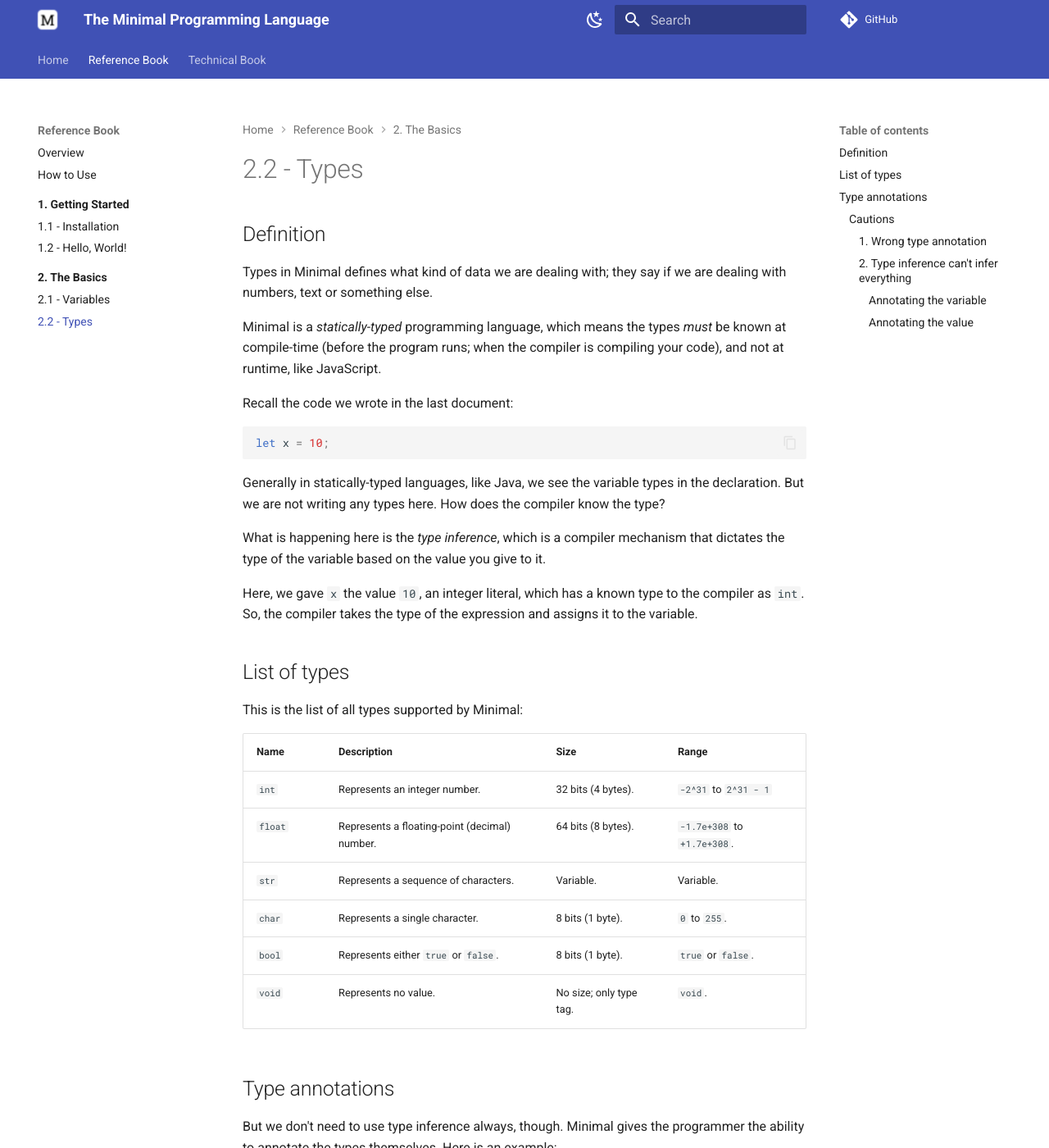
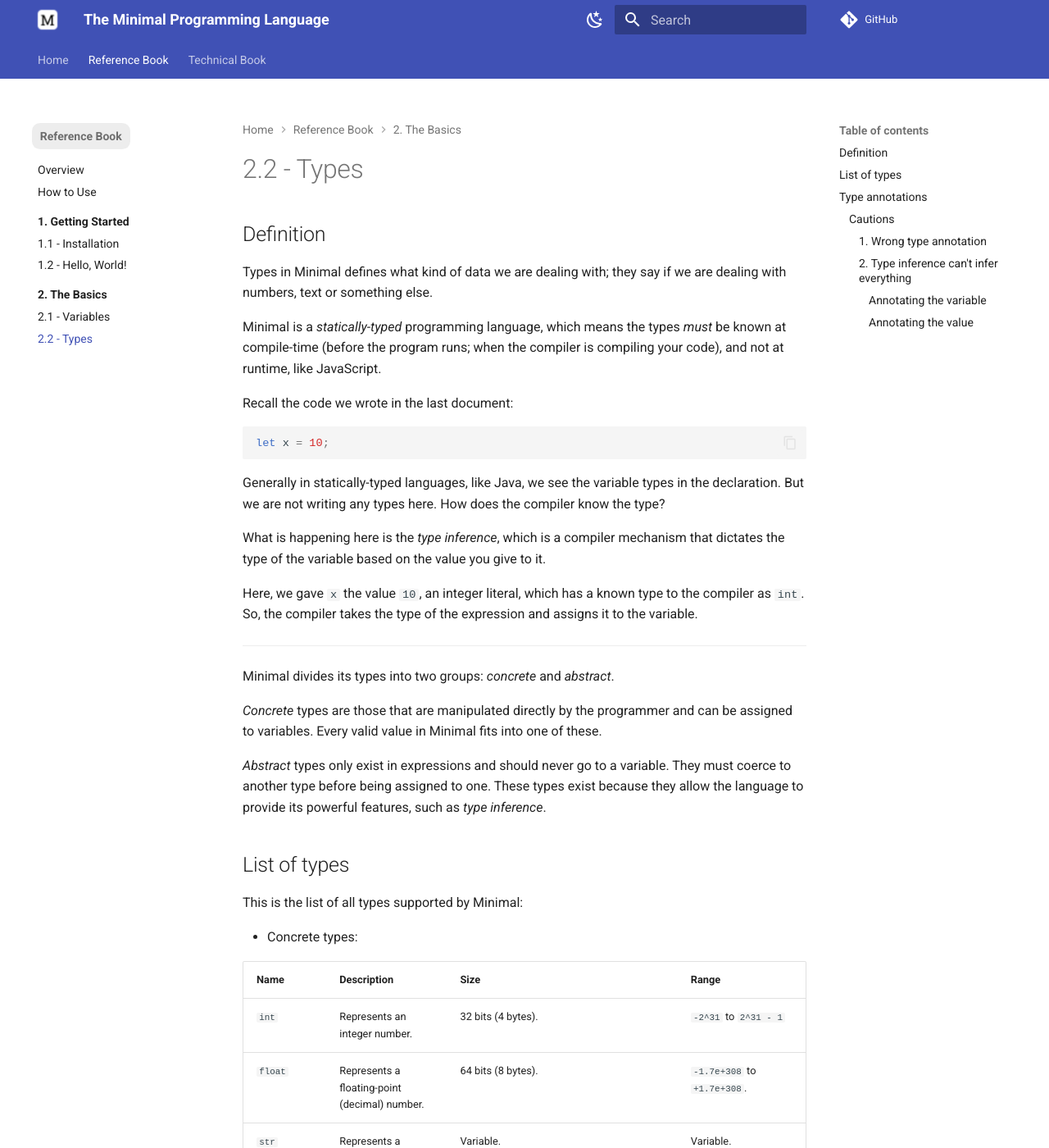
Before and after one commit to JuniorBecari10/minimal, an MkDocs documentation site: the page built from docs/docs/reference/2-the-basics/2.2-types.md, in a window 1280 px wide and 1400 px high. Shown: the whole window at 82% size. Built offline with MkDocs 1.6.1 and Material for MkDocs 9.7.7, drawn with Linux system fonts in a browser that asks for light colours; comment, search, counter and statistics services are not loaded; some of the changed text lies outside the part shown.

Commit message:
feat (docs): write more documentation and add index.html for GitHub Pages

````diff
--- a/docs/docs/reference/2-the-basics/2.2-types.md
+++ b/docs/docs/reference/2-the-basics/2.2-types.md
@@ -23,9 +23,21 @@ of the variable based on the value you give to it.
 Here, we gave `x` the value `10`, an integer literal, which has a known type to the compiler as `int`. <br />
 So, the compiler takes the type of the expression and assigns it to the variable.
 
+---
+
+Minimal divides its types into two groups: _concrete_ and _abstract_.
+
+_Concrete_ types are those that are manipulated directly by the programmer and can be assigned to variables.
+Every valid value in Minimal fits into one of these.
+
+_Abstract_ types only exist in expressions and should never go to a variable. They must coerce to another type before being assigned to one.
+These types exist because they allow the language to provide its powerful features, such as _type inference_.
+
 ## List of types
 
 This is the list of all types supported by Minimal:
+
+- Concrete types:
 
 Name|Description|Size|Range
 ---|---|---|---
@@ -35,6 +47,24 @@ Name|Description|Size|Range
 `char`|Represents a single character.|8 bits (1 byte).|`0` to `255`.
 `bool`|Represents either `true` or `false`.|8 bits (1 byte).|`true` or `false`.
 `void`|Represents no value.|No size; only type tag.|`void`.
+`T?` (optional)|Represents a type that may not have a value.|Same as `T`.|Same as `T`, plus `nil`.
+`fn` (function)|Represents a function or a closure with the specified argument and return types.|Enough to fit the name, the chunk of code (see [chunk] in the technical book) and the number of arguments (arity), or just the size of a pointer plus the arity if it points to a native function; actual size depends on the implementation and the platform.|All valid functions and closures.
+`range<T>`|Represents a range or an interval of numbers or characters.|Size of `T` * 3, plus the size of `bool`.|Any combination of the supported types (`int`, `float` and `char`), both inclusive and not.
+
+- Abstract types:
+
+Name|Description|Size|Range|Types it can coerce to
+---|---|---|---|---
+`untyped nil`|Represents no value, in a context of optionals.|No size; only type tag.|`nil`.|Any optional type (`T?`).
+`_` (unknown)|Represents a type that is yet to be inferred. It should never go to a variable.|No runtime representation.|No range.|Any type.
+
+> Why `any` isn't there?
+> `any` is a type in many statically-typed programming languages that aims to represent any possible value in the language.
+> By allowing so, the language's type checker would need to be disabled in order to allow such a thing.
+> By disabling the type checker, a _runtime_ checker would be needed, which a conforming implementation for Minimal doesn't need to have,
+> because the compiler should handle all the type checking.
+> We could restrict the any type to only be written to, but not read from, unless a type conversion is made. But for now, such mechanism
+> haven't showed necessary. But maybe for a future release, some kind of `any` may be included.
 
 ## Type annotations
 
@@ -72,8 +102,7 @@ TODO: the compiler error
 
 #### 2. Type inference can't infer everything
 
-Type inference is very handy, making us not having to write the types of our variables. <br />
-But it doesn't always work.
+Type inference is very handy, making us not having to write the types of our variables and in some expressions. But it doesn't always work.
 
 Type inference can fail, and thus require the programmer to write the type explicitly.
 
@@ -83,9 +112,10 @@ Take this case:
 let x = nil;
 ```
 
-`nil` is a keyword used in optional types (see [optionals]) to denote the absence of value. <br />
+`nil` is a keyword used in optional types (see [optionals]) to denote the absence of a value. <br />
 But it needs to be assigned an optional type (like `int?`, which is an optional integer: it can have all
 values an `int` can have, plus `nil`).
+
 
 If we give it only the value `nil`,
 how can the inference algorithm guess that we wanted to type the variable as `str?`, for example?
@@ -95,6 +125,9 @@ It can't, this is because it requests the programmer to write its type explicitl
 ```
 TODO: the compiler error
 ```
+> Advanced Note:
+> The list above tells us that there is an `untyped nil` type, that is the default type of the `nil` expression;
+> it's an abstract type, so it cannot go into variables, so it must coerce into a concrete type first, which is an optional type (`T?`).
 
 We can fix the error in two ways:
 
--- /dev/null
+++ b/docs/docs/style.css
@@ -0,0 +1,20 @@
+/* Make all code blocks have the JetBrains Mono font, if possible. */
+code {
+    font-family: "JetBrains Mono", monospace;
+}
+
+/* Put a background color in the book title on the left. */
+#__nav_1_label,
+#__nav_2_label,
+#__nav_3_label {
+    background-color: var(--md-default-fg-color--lightest);
+    width: fit-content;
+
+    margin-bottom: 0.5em;
+    padding: 0.5em 0.7em;
+
+    border-radius: 0.7em;
+
+    position: relative;
+    left: -0.5em;
+}
--- a/docs/mkdocs.yml
+++ b/docs/mkdocs.yml
@@ -52,6 +52,9 @@ markdown_extensions:
   - pymdownx.snippets
   - pymdownx.superfences
 
+extra_css:
+  - style.css
+
 nav:
   - Home: index.md
 
````
Also changed, not shown: other parts of docs/docs/reference/2-the-basics/2.2-types.md (+1 -1 lines), docs/docs/reference/1-getting-started/1.2-hello-world.md (+4 -2 lines), docs/index.html (added, +11 -0 lines).
